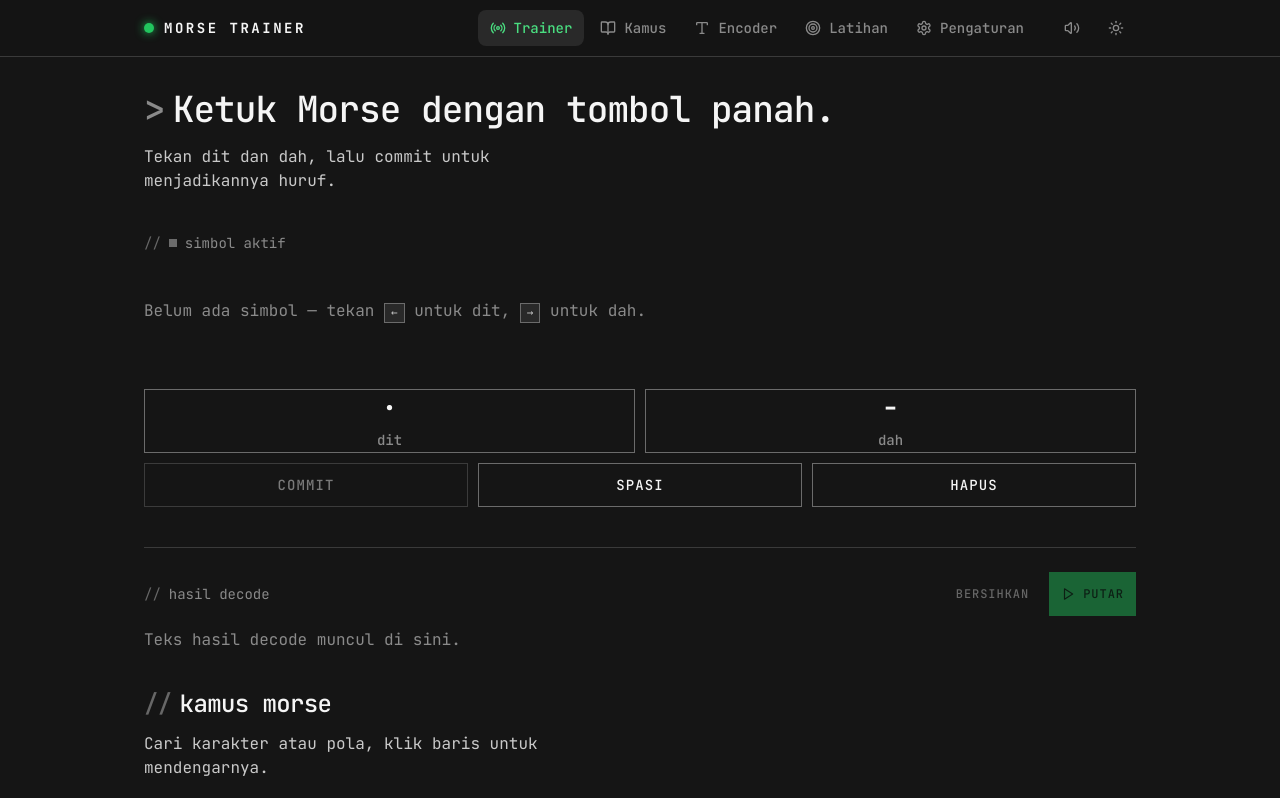
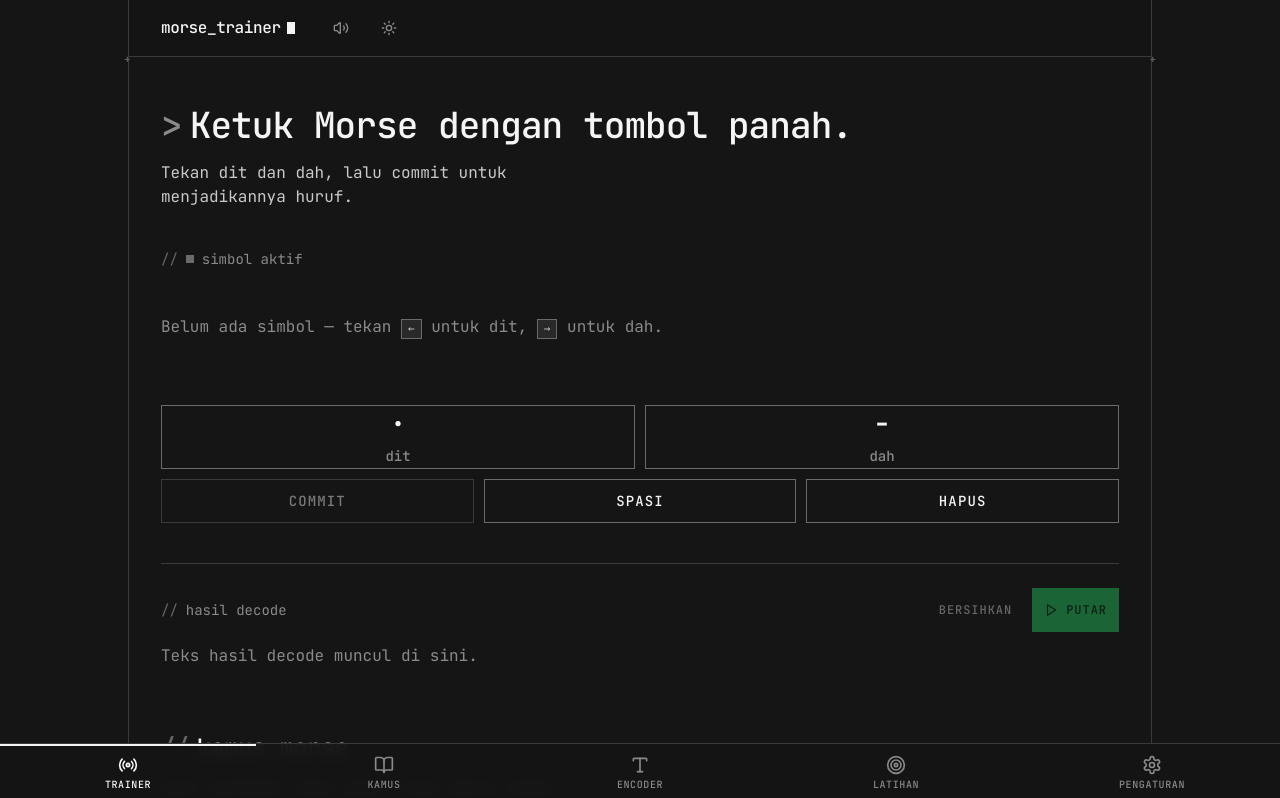
Before and after one commit to qyzh/uk-morse, a React (Vite) app: page /#/trainer in a window 1280 px wide. Shown: the top 798 px of the page. Built offline with nearby package versions, Linux system fonts and the light colour scheme.

Commit message:
Restyle the app with a framed monochrome layout

```diff
--- a/src/App.tsx
+++ b/src/App.tsx
@@ -54,33 +54,39 @@ export default function App() {
     document.documentElement.classList.toggle('light', theme === 'light')
     document
       .querySelector('meta[name="theme-color"]')
-      ?.setAttribute('content', theme === 'light' ? '#f6f8fa' : '#020617')
+      ?.setAttribute('content', theme === 'light' ? '#f5f5f5' : '#151515')
   }, [theme])
 
   useEffect(() => {
     const meta = VIEWS.find((v) => v.id === view)
-    document.title = meta ? `${meta.title} — Morse Trainer` : 'Morse Trainer'
+    document.title = meta ? `${meta.title} — morse_trainer` : 'morse_trainer'
   }, [view])
 
   return (
-    <div className="flex min-h-dvh flex-col bg-bg font-sans text-ink">
+    <div className="min-h-dvh overflow-x-clip bg-bg font-sans text-ink">
+      <div className="relative mx-auto flex min-h-dvh w-full max-w-5xl flex-col md:border-x md:border-edge">
       <a
         href="#konten"
-        className="sr-only focus:not-sr-only focus:absolute focus:left-4 focus:top-4 focus:z-50 focus:rounded-lg focus:bg-signal focus:px-4 focus:py-2 focus:text-sm focus:font-medium focus:text-signal-ink"
+        onClick={(e) => {
+          e.preventDefault()
+          document.getElementById('konten')?.focus()
+        }}
+        className="sr-only focus:not-sr-only focus:absolute focus:left-4 focus:top-4 focus:z-50 focus:bg-signal focus:px-4 focus:py-2 focus:text-sm focus:font-medium focus:uppercase focus:tracking-[0.08em] focus:text-signal-ink"
       >
         Langsung ke konten
       </a>
 
-      <header className="sticky top-0 z-20 border-b border-edge bg-bg/85 backdrop-blur">
-        <div className="mx-auto flex h-14 w-full max-w-5xl items-center gap-4 px-4">
-          <a href="#/trainer" className="flex shrink-0 items-center gap-2.5">
-            <span className="inline-block size-2.5 rounded-full bg-signal shadow-[0_0_10px_var(--signal)]" aria-hidden="true" />
-            <span className="text-sm font-semibold uppercase tracking-[0.18em]">Morse Trainer</span>
+      <header className="sticky top-0 z-20 border-b border-edge bg-bg/90 backdrop-blur">
+        <PlusMark className="-bottom-2.25 -left-1.25 hidden md:block" />
+        <PlusMark className="-bottom-2.25 -right-1.25 hidden md:block" />
+        <div className="flex h-14 items-center gap-4 px-4 md:px-8 lg:gap-6">
+          <a href="#/trainer" aria-label="Morse Trainer" className="flex h-11 shrink-0 items-center text-base font-medium tracking-tight">
+            morse_trainer
+            <span aria-hidden="true" className="ml-1.5 inline-block h-[0.7em] w-[0.5em] bg-ink" />
           </a>
 
-          <nav aria-label="Navigasi utama" className="ml-auto hidden items-center gap-1 md:flex">
+          <nav aria-label="Navigasi utama" className="ml-auto hidden items-center gap-4 pointer-fine:md:flex">
             {VIEWS.map((v) => {
-              const Icon = v.Icon
               const active = v.id === view
               return (
                 <a
@@ -88,14 +94,17 @@ export default function App() {
                   href={`#/${v.id}`}
                   aria-current={active ? 'page' : undefined}
                   className={cx(
-                    'flex h-9 items-center gap-2 rounded-lg px-3 text-sm font-medium transition-colors duration-150',
-                    active
-                      ? 'bg-surface-2 text-signal-text'
-                      : 'text-ink-3 hover:bg-surface-2 hover:text-ink-2',
+                    'inline-flex h-11 items-center gap-1 text-sm transition-colors duration-150',
+                    active ? 'text-ink' : 'text-ink-3 hover:text-ink',
                   )}
                 >
-                  <Icon className="size-4" />
+                  <span aria-hidden="true" className="hidden text-ink-3/70 lg:inline">
+                    [
+                  </span>
                   {v.label}
+                  <span aria-hidden="true" className="hidden text-ink-3/70 lg:inline">
+                    ]
+                  </span>
                 </a>
               )
             })}
@@ -107,7 +116,7 @@ export default function App() {
               onClick={toggleMute}
               aria-pressed={muted}
               aria-label={muted ? 'Aktifkan bunyi' : 'Bisukan bunyi'}
-              className="flex size-10 items-center justify-center rounded-lg text-ink-3 transition-colors duration-150 hover:bg-surface-2 hover:text-ink"
+              className="flex size-11 items-center justify-center text-ink-3 transition-colors duration-150 hover:bg-surface-2 hover:text-ink"
             >
               {muted ? <VolumeOffIcon className="size-4" /> : <VolumeIcon className="size-4" />}
             </button>
@@ -115,7 +124,7 @@ export default function App() {
               type="button"
               onClick={() => setTheme(theme === 'dark' ? 'light' : 'dark')}
               aria-label={`Ganti ke tema ${theme === 'dark' ? 'terang' : 'gelap'}`}
-              className="flex size-10 items-center justify-center rounded-lg text-ink-3 transition-colors duration-150 hover:bg-surface-2 hover:text-ink"
+              className="flex size-11 items-center justify-center text-ink-3 transition-colors duration-150 hover:bg-surface-2 hover:text-ink"
             >
               {theme === 'dark' ? <SunIcon className="size-4" /> : <MoonIcon className="size-4" />}
             </button>
@@ -123,14 +132,14 @@ export default function App() {
         </div>
       </header>
 
-      <main id="konten" tabIndex={-1} className="mx-auto w-full max-w-5xl flex-1 px-4 py-6 pb-28 outline-none md:py-8 md:pb-16">
+      <main id="konten" tabIndex={-1} className="w-full flex-1 px-4 py-8 pb-28 outline-none md:px-8 md:py-12 pointer-fine:md:pb-20 pointer-coarse:md:pb-28">
         {view === 'trainer' && (
-          <div className="space-y-5">
+          <div className="space-y-12">
             <Trainer />
             <Dictionary />
           </div>
         )}
-        {view === 'dictionary' && <Dictionary />}
+        {view === 'dictionary' && <Dictionary standalone />}
         {view === 'encoder' && <Encoder />}
         {view === 'practice' && <Practice />}
         {view === 'settings' && <SettingsPanel />}
@@ -138,7 +147,7 @@ export default function App() {
 
       <nav
         aria-label="Navigasi utama"
-        className="fixed inset-x-0 bottom-0 z-20 border-t border-edge bg-bg/95 pb-[env(safe-area-inset-bottom)] backdrop-blur md:hidden"
+        className="fixed inset-x-0 bottom-0 z-20 border-t border-edge bg-bg/95 pb-[env(safe-area-inset-bottom)] backdrop-blur pointer-fine:md:hidden"
       >
         <div className="grid grid-cols-5">
           {VIEWS.map((v) => {
@@ -150,8 +159,8 @@ export default function App() {
                 href={`#/${v.id}`}
                 aria-current={active ? 'page' : undefined}
                 className={cx(
-                  'flex h-14 flex-col items-center justify-center gap-0.5 text-[10px] font-medium transition-colors duration-150',
-                  active ? 'text-signal-text' : 'text-ink-3',
+                  'flex h-14 flex-col items-center justify-center gap-0.5 border-t-2 text-[10px] font-medium uppercase tracking-[0.06em] transition-colors duration-150',
+                  active ? 'border-ink text-ink' : 'border-transparent text-ink-3 hover:text-ink',
                 )}
               >
                 <Icon className="size-5" />
@@ -161,6 +170,19 @@ export default function App() {
           })}
         </div>
       </nav>
+      </div>
     </div>
   )
 }
+
+/** Crosshair corner mark (mdxcn frame). Decorative. */
+function PlusMark({ className }: { className?: string }) {
+  return (
+    <span
+      aria-hidden="true"
+      className={cx('pointer-events-none absolute z-10 select-none font-mono text-[11px] leading-none text-edge-strong', className)}
+    >
+      +
+    </span>
+  )
+}
```
Also changed, not shown: public/manifest.webmanifest.
